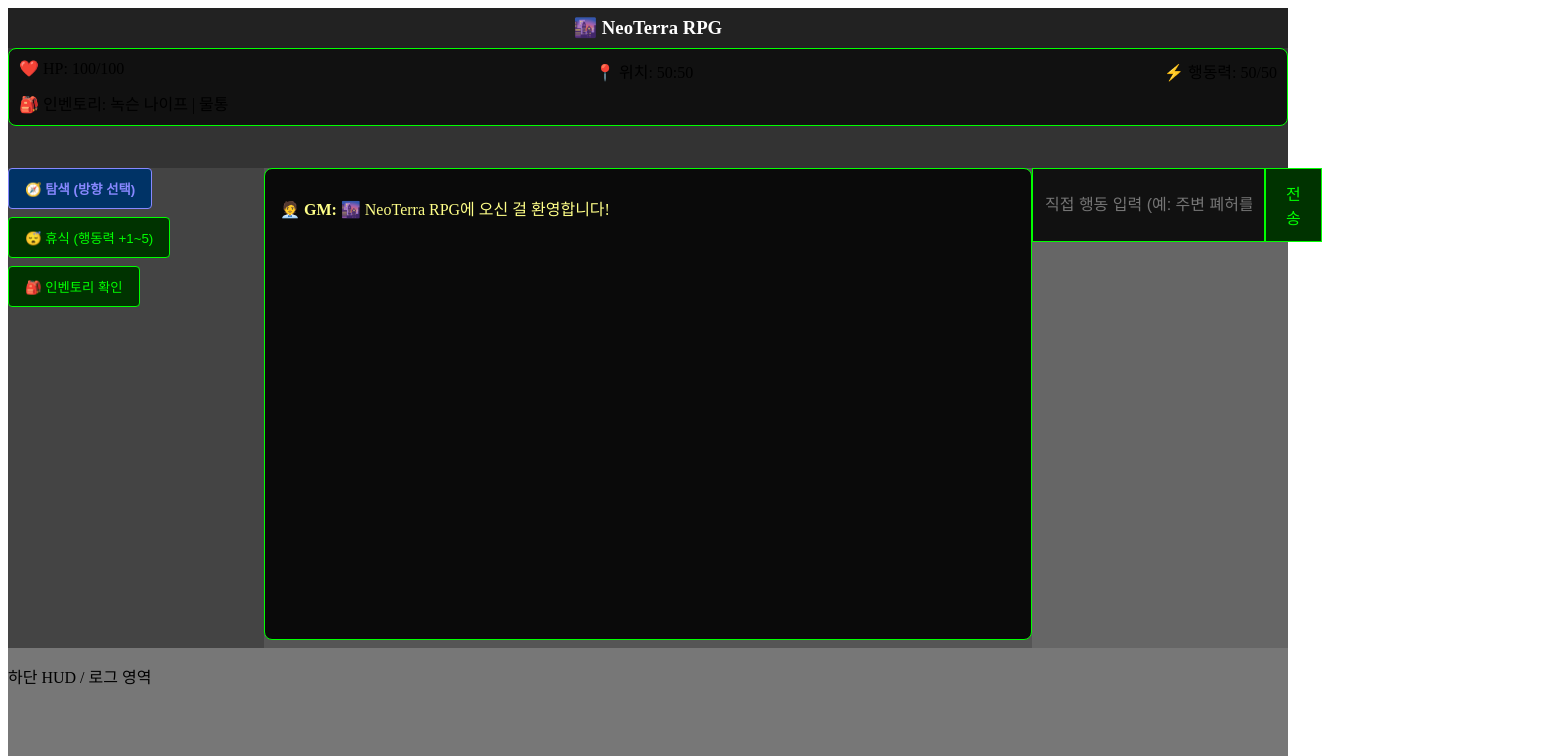
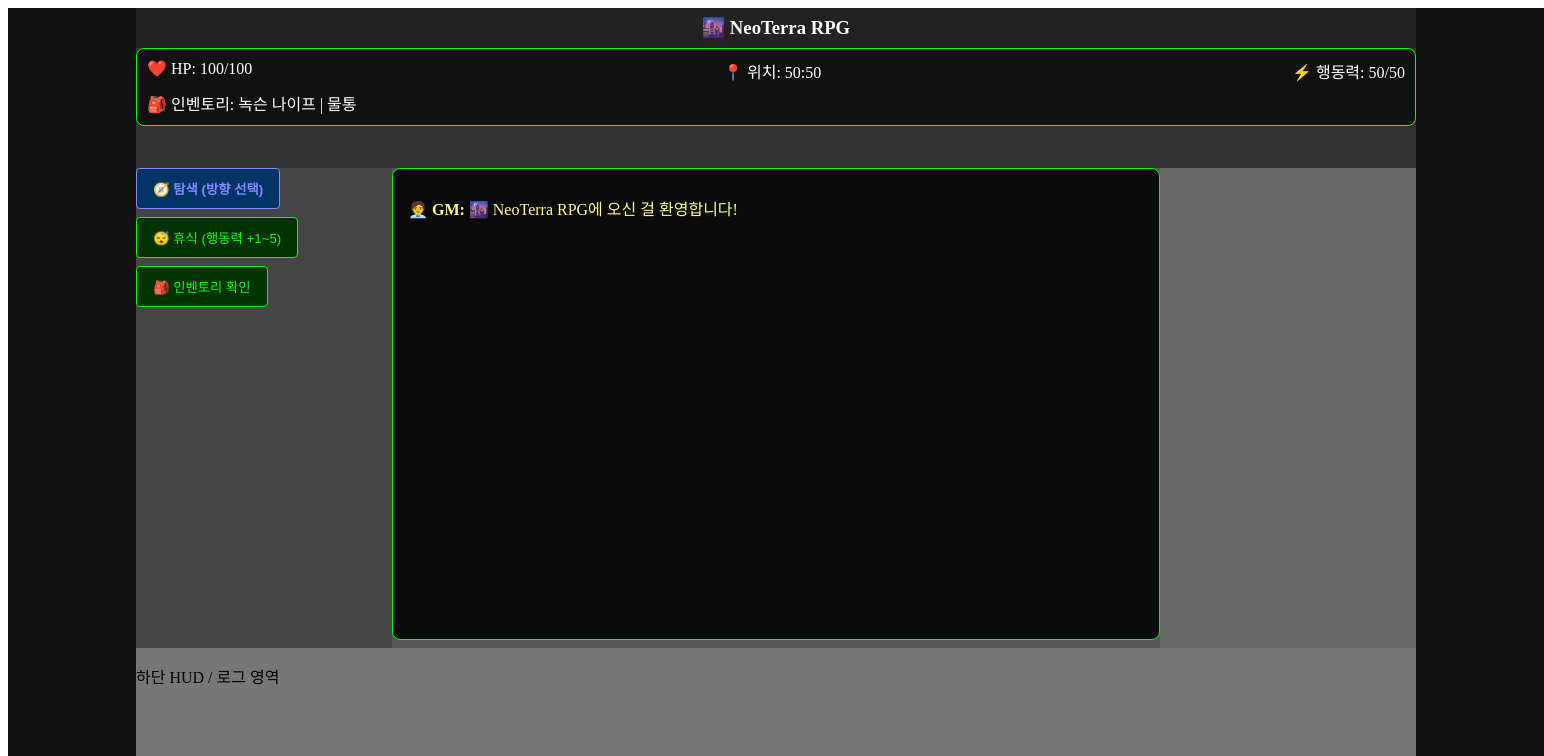
Before and after one commit to Kudou1718/Terra_web1, a React (Vite) app: page / in a window 1280 px wide. Shown: the top 756 px of the page, 1544 px wide, since content can reach past the window. Built offline with nearby package versions, Linux system fonts and the light colour scheme; no server answers.

Commit message:
layout.2

```diff
--- a/src/App.jsx
+++ b/src/App.jsx
@@ -109,6 +109,8 @@ function App() {
 
   return (
   <div className={styles.layout}>
+    <div className={styles.farLeft}></div>
+
     <div className={styles.top1}>
       <h3>🌆 NeoTerra RPG</h3>
     </div>
@@ -137,9 +139,7 @@ function App() {
           loading={loading}
         />
       )}
-      </div>
-
-      <div className={styles.right}>
+      {/* 입력창을 중1 영역으로 이동 */}
       <InputBox
         input={input}
         setInput={setInput}
@@ -147,6 +147,9 @@ function App() {
         loading={loading}
       />
     </div>
+
+    <div className={styles.right}></div>
+    <div className={styles.farRight}></div>
 
     <div className={styles.bottom}>
       <p>하단 HUD / 로그 영역</p>
--- a/src/components/styles/PlayerStatusBar.module.css
+++ b/src/components/styles/PlayerStatusBar.module.css
@@ -4,6 +4,7 @@
   border-radius: 8px;
   margin-bottom: 20px;
   border: 1px solid #0f0;
+  color: #fff; /* 글자색 흰색으로 변경 */
 }
 .topRow {
   display: flex;
--- a/src/layout.module.css
+++ b/src/layout.module.css
@@ -1,16 +1,18 @@
 .layout {
   display: grid;
-  grid-template-columns: 20vw 60vw 20vw;   /* 좌1, 중1, 우1 */
-  grid-template-rows: 5vh 15vh 60vh 20vh;  /* 상단1, 상단2, 중간, 하단1 */
+  grid-template-columns: 10vw 20vw 60vw 20vw 10vw; /* 최좌단, 좌1, 중1, 우1, 최우단 */
+  grid-template-rows: 5vh 15vh 60vh 20vh;          /* 상단1, 상단2, 중간, 하단1 */
   grid-template-areas:
-    "top1 top1 top1"
-    "top2 top2 top2"
-    "left center right"
-    "bottom bottom bottom";
+    "farLeft top1 top1 top1 farRight"
+    "farLeft top2 top2 top2 farRight"
+    "farLeft left center right farRight"
+    "farLeft bottom bottom bottom farRight";
   height: 100vh;
   width: 100vw;
 }
 
+.farLeft { grid-area: farLeft; background: #111; }
+.farRight { grid-area: farRight; background: #111; }
 .top1 { grid-area: top1; background: #222; color: #fff; display:flex; align-items:center; justify-content:center; }
 .top2 { grid-area: top2; background: #333; }
 .left { grid-area: left; background: #444; }
```
Lines whose indentation alone changed are shown as unchanged.
